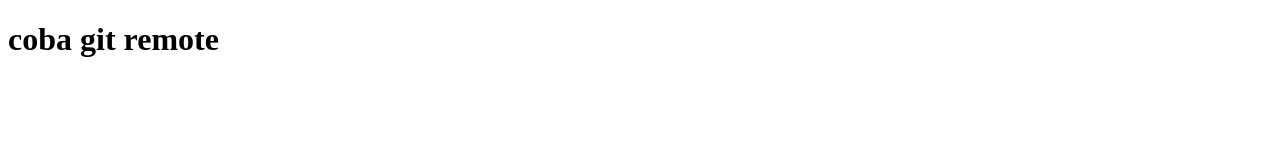
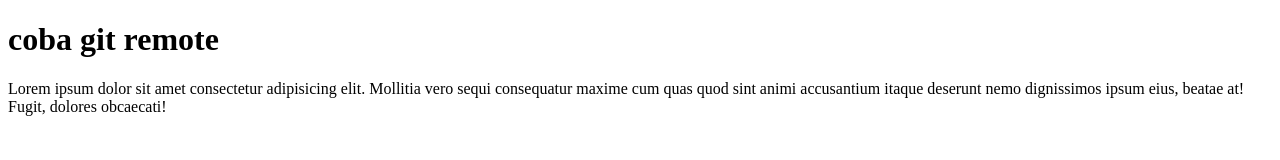
Before and after one commit to Bashir230404/git-remote, a plain HTML site: page index.html in a window 1280 px wide. Drawn offline with Linux system fonts and the light colour scheme.

Commit message:
menambahkan paragrap

```diff
--- a/index.html
+++ b/index.html
@@ -7,5 +7,6 @@
   </head>
   <body>
     <h1>coba git remote</h1>
+    <p>Lorem ipsum dolor sit amet consectetur adipisicing elit. Mollitia vero sequi consequatur maxime cum quas quod sint animi accusantium itaque deserunt nemo dignissimos ipsum eius, beatae at! Fugit, dolores obcaecati!</p>
   </body>
 </html>
```
